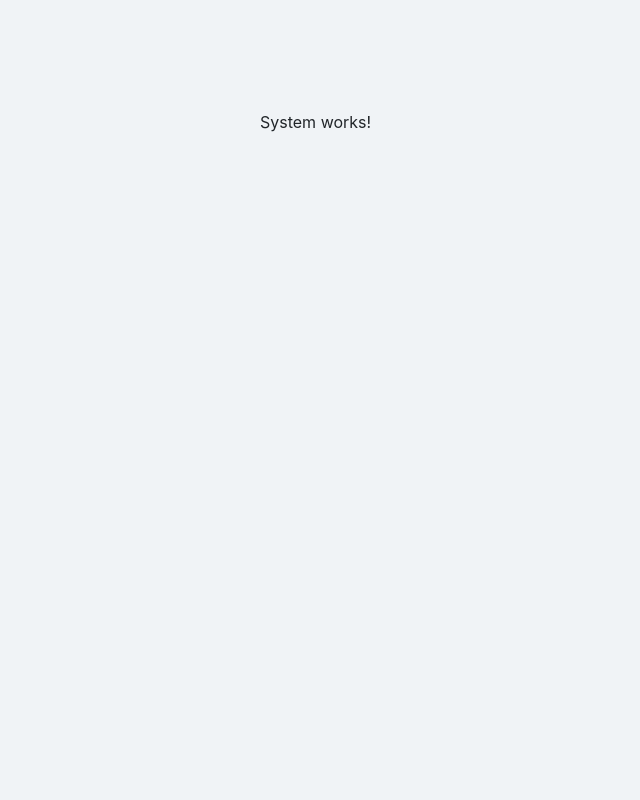
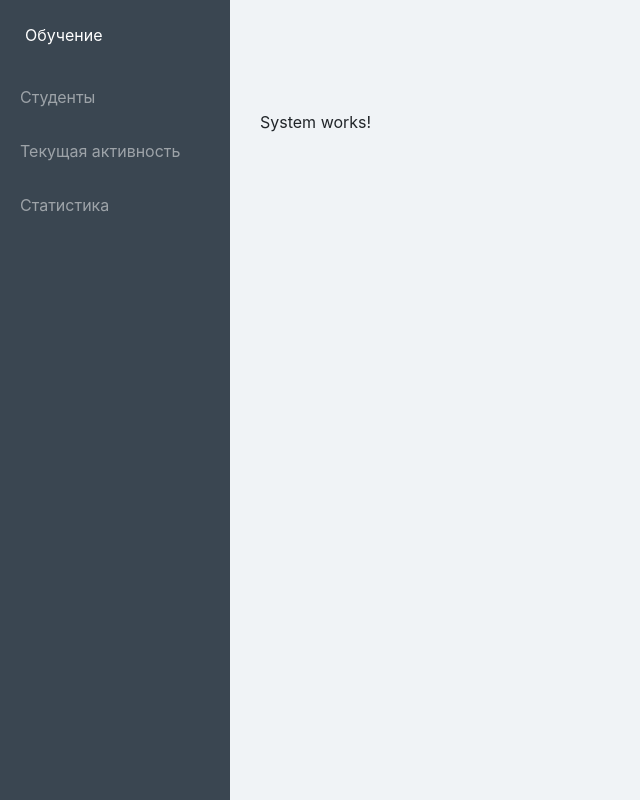
Before and after one commit to courses-iba/syemelianau-ang2-adv, an Angular app: page /system in a window 1280 px wide. Shown: the whole page, without its empty margins (0-640 px from the left). Built offline with nearby package versions, Linux system fonts and the light colour scheme; sample sign-in values are in the browser's storage.

Commit message:
ang2-adv - task6
Change-Id: If72dba2ea455baf27dc90bc5a703de746709d39b

```diff
--- a/src/app/auth/login/login.component.ts
+++ b/src/app/auth/login/login.component.ts
@@ -22,7 +22,7 @@ export class LoginComponent implements OnInit {
 
     ngOnInit(): void {
         if (this.authService.isLoggedIn()) {
-            this.router.navigate(['/system']);
+            this.router.navigate(['/system']).then();
         }
         this.route.queryParamMap.subscribe(params =>
             this.loginMessage = params.get('canLogin')
@@ -37,7 +37,7 @@ export class LoginComponent implements OnInit {
             this.loginForm.controls.password.value,
             (message: string) => message
                 ? this.loginMessage = new Message(message, 'danger')
-                : this.router.navigate(['/system'])
+                : this.router.navigate(['/system']).then()
         );
     }
 }
--- a/src/app/shared/services/auth.service.ts
+++ b/src/app/shared/services/auth.service.ts
@@ -26,7 +26,7 @@ export class AuthService {
             .pipe(this.error)
             .subscribe((user: User) => {
                 user && user.password === password
-                    ? localStorage.setItem('user', JSON.stringify(user))
+                    ? sessionStorage.setItem('user', JSON.stringify(user))
                     : this.message = 'Такого пользователя не существует';
                 callback(this.message);
             });
@@ -43,11 +43,11 @@ export class AuthService {
     }
 
     logout(): void {
-        localStorage.removeItem('user');
+        sessionStorage.removeItem('user');
     }
 
     isLoggedIn(): boolean {
-        return !!localStorage.getItem('user');
+        return !!sessionStorage.getItem('user');
     }
 
     isEmailTaken(): AsyncValidatorFn {
--- /dev/null
+++ b/src/app/system/shared/components/sidebar/sidebar.component.css
@@ -0,0 +1,65 @@
+.sidebar {
+    background-color: #3a4651;
+    width: 230px;
+    padding-bottom: 60px;
+    position: absolute;
+    top: 0;
+    left: 0;
+    bottom: 0;
+    -webkit-transition: left .3s ease;
+    transition: left .3s ease;
+    z-index: 20;
+}
+
+.sidebar .sidebar-container {
+    position: absolute;
+    top: 0;
+    bottom: 51px;
+    width: 100%;
+    left: 0;
+    overflow-y: auto;
+    overflow-x: hidden;
+}
+
+.sidebar-header {
+    color: #fff;
+    text-align: left;
+    padding-left: 25px;
+    line-height: 70px;
+    font-size: 16px;
+}
+
+ul, menu, dir {
+    display: block;
+    list-style-type: disc;
+}
+
+li {
+    display: list-item;
+}
+
+.sidebar .nav > li > a {
+    padding: 15px 10px 15px 20px;
+}
+
+.sidebar .nav li a {
+    color: rgba(255, 255, 255, .5);
+    text-decoration: none;
+}
+
+[class^=nav] li > a {
+    display: block;
+}
+
+.sidebar .nav li a:hover,
+.sidebar .nav li.open a:hover,
+.sidebar .nav li.open > a {
+    color: #fff;
+    background-color: #2d363f
+}
+
+.sidebar .nav > li.active > a,
+.sidebar .nav > li.active > a:hover {
+    background-color: #52bcd3 !important;
+    color: #fff !important
+}
--- /dev/null
+++ b/src/app/system/shared/components/sidebar/sidebar.component.html
@@ -0,0 +1,12 @@
+<aside class="sidebar">
+    <div class="sidebar-container">
+        <div class="sidebar-header">Обучение</div>
+        <nav class="menu">
+            <ul class="nav metismenu">
+                <li routerLinkActive="active"><a><i class="fa fa-building-o"></i>Студенты</a></li>
+                <li routerLinkActive="active"><a><i class="fa fa-flash"></i>Текущая активность</a></li>
+                <li routerLinkActive="active"><a><i class="fa fa-archive"></i>Статистика</a></li>
+            </ul>
+        </nav>
+    </div>
+</aside>
--- /dev/null
+++ b/src/app/system/shared/components/sidebar/sidebar.component.ts
@@ -0,0 +1,14 @@
+import { Component, OnInit } from '@angular/core';
+
+@Component({
+    selector: 'app-sidebar',
+    templateUrl: './sidebar.component.html',
+    styleUrls: ['./sidebar.component.css']
+})
+export class SidebarComponent implements OnInit {
+
+    constructor() {}
+
+    ngOnInit(): void {}
+
+}
--- a/src/app/system/system.component.html
+++ b/src/app/system/system.component.html
@@ -1,7 +1,7 @@
 <div class="main-wrapper">
     <div class="app">
         <!-- HEADER -->
-        <!-- SIDEBAR -->
+        <app-sidebar></app-sidebar>
         <article class="content dashboard-page">
             <!-- MAIN PAGE -->
             System works!
--- a/src/app/system/system.component.ts
+++ b/src/app/system/system.component.ts
@@ -1,4 +1,7 @@
 import { Component, OnInit } from '@angular/core';
+import { Router } from '@angular/router';
+
+import { AuthService } from '../shared/services/auth.service';
 
 @Component({
     selector: 'app-system',
@@ -7,8 +10,12 @@ import { Component, OnInit } from '@angular/core';
 })
 export class SystemComponent implements OnInit {
 
-    constructor() {}
+    constructor(private authService: AuthService, private router: Router) {}
 
-    ngOnInit(): void {}
+    ngOnInit(): void {
+        if (!this.authService.isLoggedIn()) {
+            this.router.navigate(['/login']).then();
+        }
+    }
 
 }
--- a/src/app/system/system.module.ts
+++ b/src/app/system/system.module.ts
@@ -3,9 +3,13 @@ import { CommonModule } from '@angular/common';
 
 import { SystemComponent } from './system.component';
 import { SystemRoutingModule } from './system-routing.module';
+import { SidebarComponent } from './shared/components/sidebar/sidebar.component';
 
 @NgModule({
-    declarations: [SystemComponent],
+    declarations: [
+        SystemComponent,
+        SidebarComponent
+    ],
     exports: [SystemComponent],
     imports: [
         CommonModule,
```
